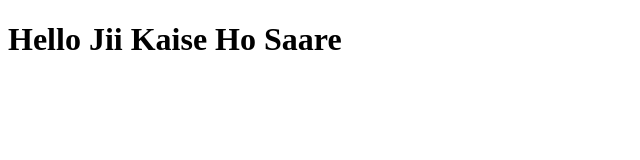
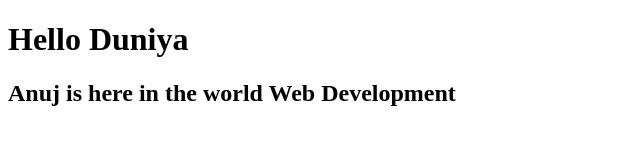
Before and after one commit to anuj-develops/Learning-HTML-and-CSS, a plain HTML site: page HTML Course 1/HTML Programs/1-one.html in a window 1280 px wide. Shown: the whole page, without its empty margins (0-640 px from the left). Drawn offline with Linux system fonts and the light colour scheme.

Commit message:
learning html

```diff
--- a/HTML Course 1/HTML Programs/index.html
+++ b/HTML Course 1/HTML Programs/1-one.html
@@ -7,7 +7,11 @@
 </head>
 <body>
    <h1>
-      Hello Jii Kaise Ho Saare
+      Hello Duniya
    </h1>
+   <h2>
+      Anuj is here in the world Web Development
+   </h2>
+
 </body>
 </html>
```
